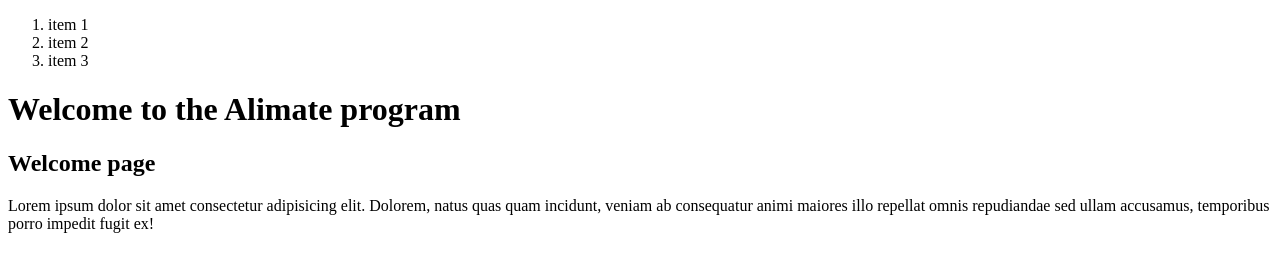
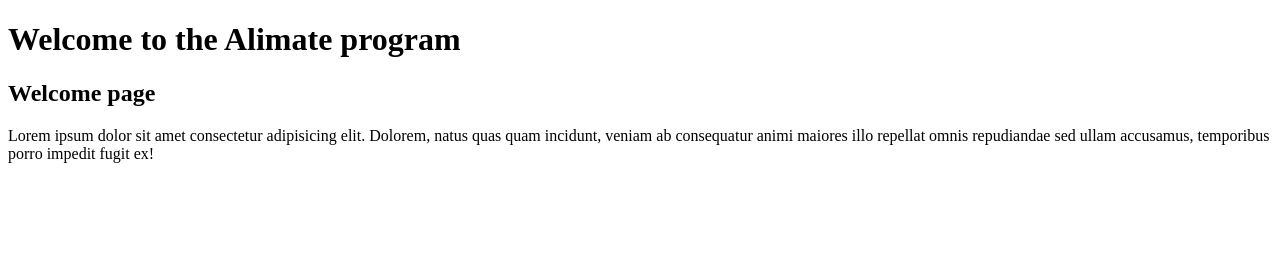
Before and after one commit to Alimateee/Folder-of-project, a plain HTML site: page index.html in a window 1280 px wide. Drawn offline with Linux system fonts and the light colour scheme.

Commit message:
order list removed

```diff
--- a/index.html
+++ b/index.html
@@ -6,11 +6,7 @@
         </title>
     </head>
     <body>
-        <ol>
-            <li>item 1</li>
-            <li>item 2</li>
-            <li>item 3</li>
-        </ol>
+
         <h1>Welcome to the Alimate program</h1>
         <h2>Welcome page</h2>
         <p>Lorem ipsum dolor sit amet consectetur adipisicing elit. Dolorem, natus quas quam incidunt, veniam ab consequatur animi maiores illo repellat omnis repudiandae sed ullam accusamus, temporibus porro impedit fugit ex!</p>
```
